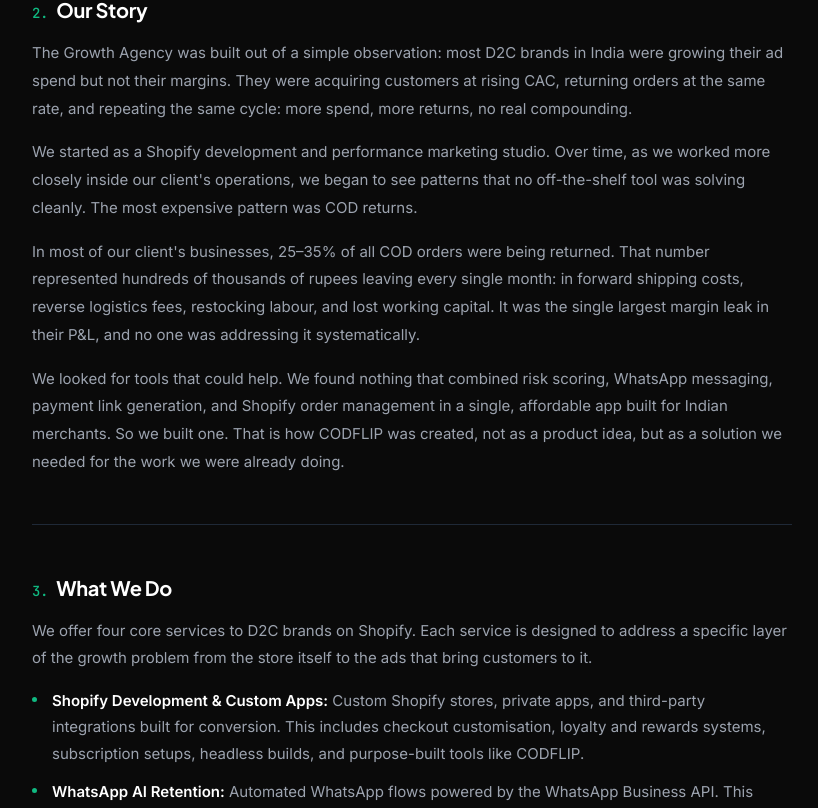
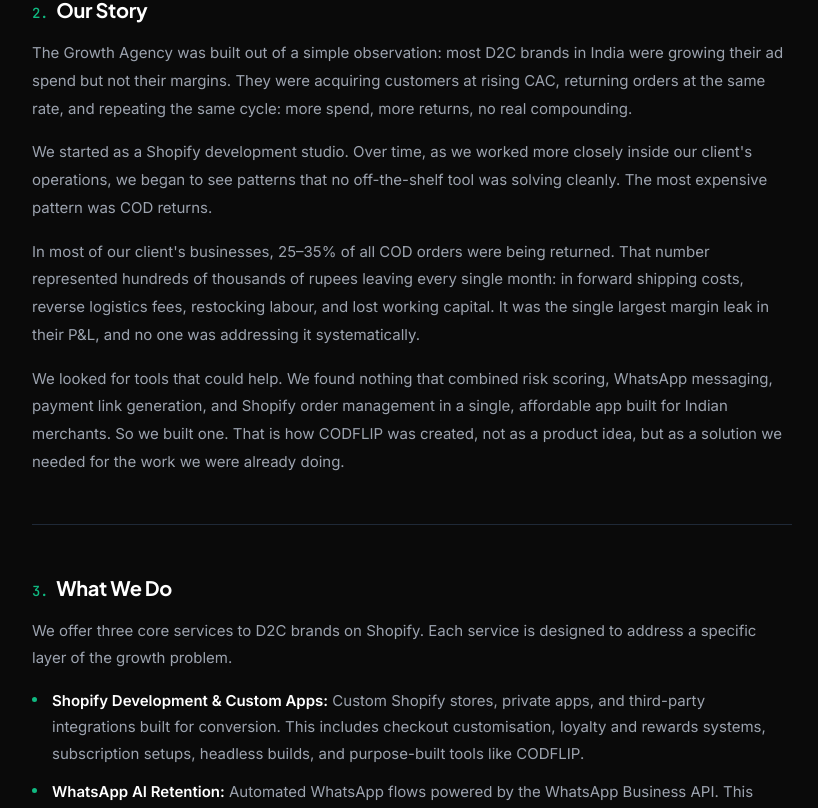
Before and after one commit to TheGrowthAgency2026/CODFLIPweb, a Next.js app: page /about in a window 1280 px wide. Shown: the part 1052-1860 px from the top of the page, without its empty margins (228-1046 px from the left). Built offline with nearby package versions, Linux system fonts and the light colour scheme.

Commit message:
fixing web

```diff
--- a/src/app/about/page.tsx
+++ b/src/app/about/page.tsx
@@ -36,7 +36,7 @@
     title: 'Our Story',
     body: [
       'The Growth Agency was built out of a simple observation: most D2C brands in India were growing their ad spend but not their margins. They were acquiring customers at rising CAC, returning orders at the same rate, and repeating the same cycle: more spend, more returns, no real compounding.',
-      'We started as a Shopify development and performance marketing studio. Over time, as we worked more closely inside our client\'s operations, we began to see patterns that no off-the-shelf tool was solving cleanly. The most expensive pattern was COD returns.',
+      'We started as a Shopify development studio. Over time, as we worked more closely inside our client\'s operations, we began to see patterns that no off-the-shelf tool was solving cleanly. The most expensive pattern was COD returns.',
       'In most of our client\'s businesses, 25–35% of all COD orders were being returned. That number represented hundreds of thousands of rupees leaving every single month: in forward shipping costs, reverse logistics fees, restocking labour, and lost working capital. It was the single largest margin leak in their P&L, and no one was addressing it systematically.',
       'We looked for tools that could help. We found nothing that combined risk scoring, WhatsApp messaging, payment link generation, and Shopify order management in a single, affordable app built for Indian merchants. So we built one. That is how CODFLIP was created, not as a product idea, but as a solution we needed for the work we were already doing.',
     ],
@@ -44,12 +44,11 @@
   {
     num: '3.',
     title: 'What We Do',
-    body: 'We offer four core services to D2C brands on Shopify. Each service is designed to address a specific layer of the growth problem from the store itself to the ads that bring customers to it.',
+    body: 'We offer three core services to D2C brands on Shopify. Each service is designed to address a specific layer of the growth problem.',
     list: [
       { term: 'Shopify Development & Custom Apps:', text: 'Custom Shopify stores, private apps, and third-party integrations built for conversion. This includes checkout customisation, loyalty and rewards systems, subscription setups, headless builds, and purpose-built tools like CODFLIP.' },
       { term: 'WhatsApp AI Retention:', text: 'Automated WhatsApp flows powered by the WhatsApp Business API. This covers abandoned cart recovery, COD-to-prepaid nudges, delivery tracking messages, re-engagement sequences, and post-purchase flows. All messaging is TRAI-compliant and DLT-registered.' },
       { term: 'Conversion Rate Optimisation:', text: 'Full-funnel CVR audits, heatmap and session recording analysis, A/B test design and execution, and systematic checkout improvements. We identify what is killing your conversion rate and fix it in order of impact.' },
-      { term: 'Performance Marketing:', text: 'Meta and Google Ads campaigns built around contribution margin, not just ROAS. We account for CAC, AOV, RTO rate, and repeat purchase behaviour in every campaign we run. We care whether a campaign is making you money, not whether it looks good on a dashboard.' },
     ],
   },
   {
@@ -79,16 +78,6 @@
       'Our CRO work starts with a full-funnel audit: product pages, collection pages, cart experience, checkout flow, mobile responsiveness, page speed, and trust signals. We use heatmaps, session recordings, and funnel analytics to identify the exact friction points that are costing the brand conversions.',
       'From the audit, we build a prioritised test roadmap interventions ranked by expected impact versus implementation effort. We then design, build, and run A/B tests on the interventions with the highest expected lift. Every test we run has a clear hypothesis, a primary success metric, and a minimum detectable effect size so we know when to call significance.',
       'Our CRO work is not a one-time project. The best results come from running a continuous programme of incremental improvements that compound over time.',
-    ],
-  },
-  {
-    num: '7.',
-    title: 'Performance Marketing',
-    body: [
-      'We run Meta and Google Ads campaigns for D2C brands with a single objective: profitable customer acquisition. Not vanity ROAS. Not last-click attribution that makes campaigns look better than they are. Actual profitability at the contribution margin level.',
-      'Before we run a single rupee of ads, we establish the unit economics: what is the brand\'s blended CAC target? What is the average order value? What is the repeat purchase rate at 90 and 180 days? What is the RTO rate (and what does that do to effective order value)? What is the contribution margin after all variable costs? These numbers define what a profitable CPA looks like and that is the number we optimise against.',
-      'Our campaign architecture covers full-funnel Meta campaigns (prospecting, retargeting, and retention audiences), Google Shopping and Performance Max for high-intent capture, and creative strategy including static, video, and UGC formats. We do not outsource creative strategy to the brand. We are involved in what is being tested and why.',
-      'We provide monthly reports that speak in the language of brand P&L, not agency dashboards. Revenue, orders, CPO, CAC, blended ROAS, estimated contribution margin the numbers a brand owner actually needs to make decisions.',
     ],
   },
   {
@@ -137,7 +126,7 @@
     title: 'How We Work With Clients',
     body: [
       'We do not run a large agency model with account managers and offshore delivery teams. We are a focused studio. The work we take on is done by people who have direct context on the brand\'s business, the results we are trying to achieve, and the tools we are using to achieve them.',
-      'For performance marketing and CRO engagements, we typically work on a retainer basis with a defined scope of deliverables per month. For Shopify development work, we scope projects individually and quote on a project basis. For CODFLIP, merchants can install and configure the app themselves in approximately 2 minutes via the Shopify App Store.',
+      'For CRO engagements, we typically work on a retainer basis with a defined scope of deliverables per month. For Shopify development work, we scope projects individually and quote on a project basis. For CODFLIP, merchants can install and configure the app themselves in approximately 2 minutes via the Shopify App Store.',
       'Onboarding for a full-service engagement typically includes: (a) a discovery call to understand the brand\'s current unit economics, RTO rate, ad performance, and conversion funnel; (b) an audit of the existing Shopify store, WhatsApp setup (if any), and ad account; (c) a written engagement scope with objectives, deliverables, timelines, and success metrics; and (d) a defined reporting cadence.',
       'We work best with brands that already have product-market fit and are looking to scale efficiently not brands in the pre-revenue or very early stage that need brand-building help. Our work is most impactful when there is already a volume of orders, a meaningful RTO challenge, and a founder or marketing team who wants to understand the numbers behind the growth.',
     ],
--- a/src/app/page.tsx
+++ b/src/app/page.tsx
@@ -8,7 +8,7 @@
 
 export const metadata = {
   title: 'The Growth Agency — D2C Growth Studio for Indian Brands',
-  description: 'Shopify development, WhatsApp retention, CRO, and performance marketing for India\'s top D2C brands.',
+  description: 'Shopify development, WhatsApp retention, and CRO for India\'s top D2C brands.',
 }
 
 export default function Home() {
--- a/src/components/Footer.tsx
+++ b/src/components/Footer.tsx
@@ -62,7 +62,7 @@
             <p style={{ fontFamily: 'var(--font-dm-sans)', fontSize: '14px', color: 'var(--text-4)', lineHeight: 1.6, maxWidth: '240px' }}>
               {isCodflip
                 ? 'The smart COD-to-prepaid conversion tool for Indian D2C brands.'
-                : "India's D2C growth studio. Shopify apps, WhatsApp retention, CRO, and performance marketing."}
+                : "India's D2C growth studio. Shopify apps, WhatsApp retention, and CRO."}
             </p>
 
             {isCodflip && (
```
